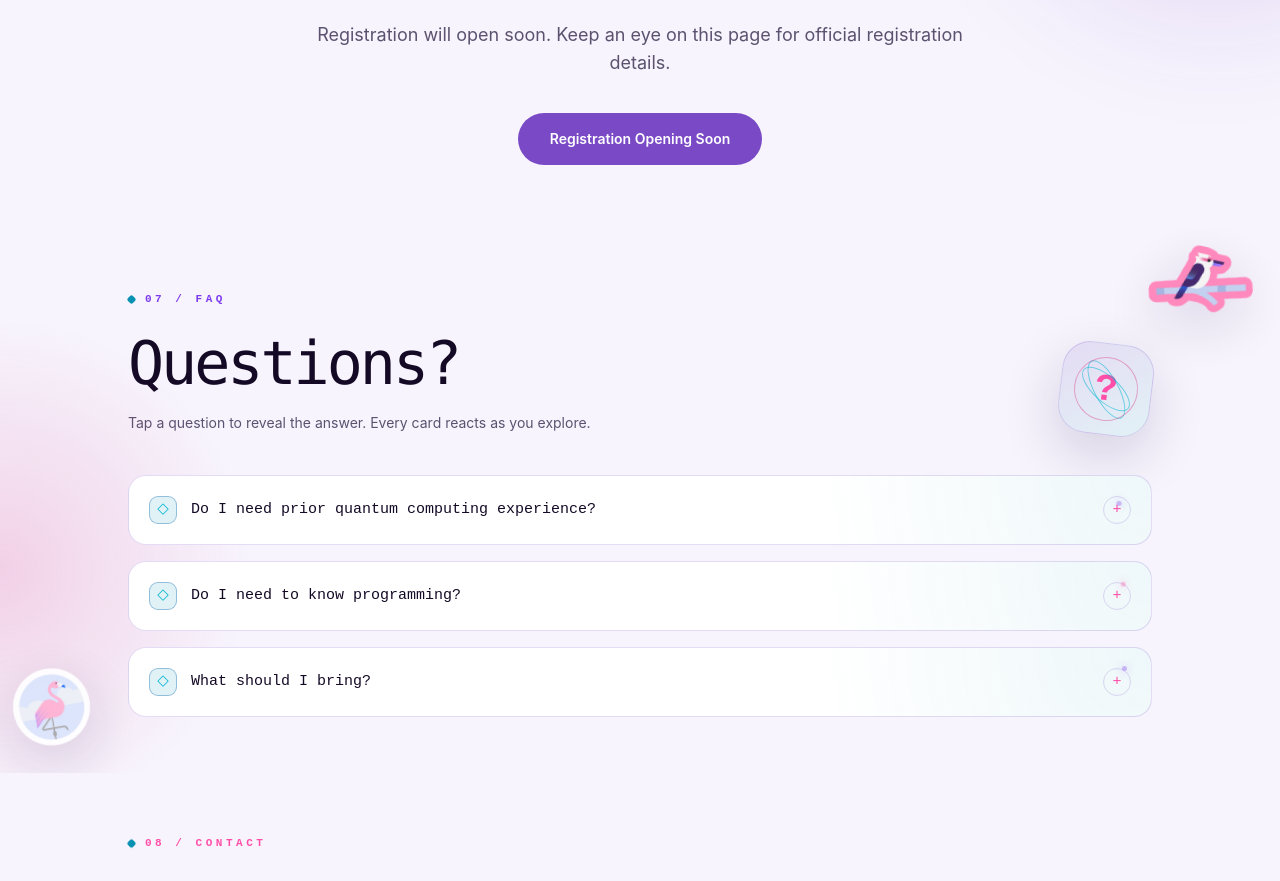
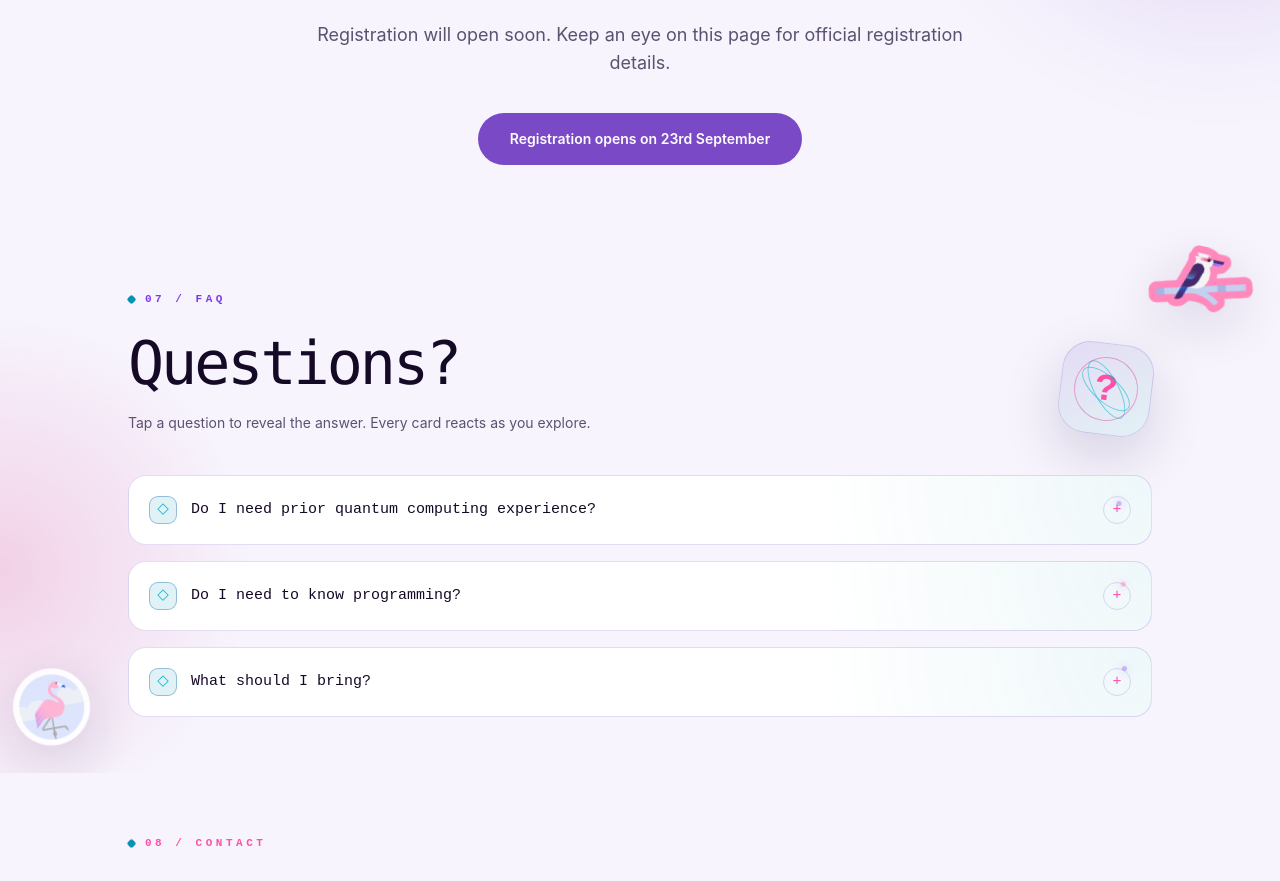
Before and after one commit to quantum-caluniv/qiskit-fallfest-2026, a Next.js app: page /qiskit-fallfest-2026/ in a window 1280 px wide. Shown: the part 4856-5737 px from the top of the page. Built offline with nearby package versions, Linux system fonts and the light colour scheme.

Commit message:
Further changes done

```diff
--- a/app/page.tsx
+++ b/app/page.tsx
@@ -497,7 +497,7 @@ export default function Home() {
           </p>
 
           <button disabled className="mt-9 cursor-not-allowed rounded-full bg-[var(--ion)] px-8 py-4 text-sm font-semibold text-white opacity-80">
-            Registration Opening Soon
+            Registration opens on 23rd September
           </button>
         </div>
       </section>
```
Also changed, not shown: public/speakers/amlan sir.jpeg (deleted), 12 other files (tests, documents, lock files or other folders).
